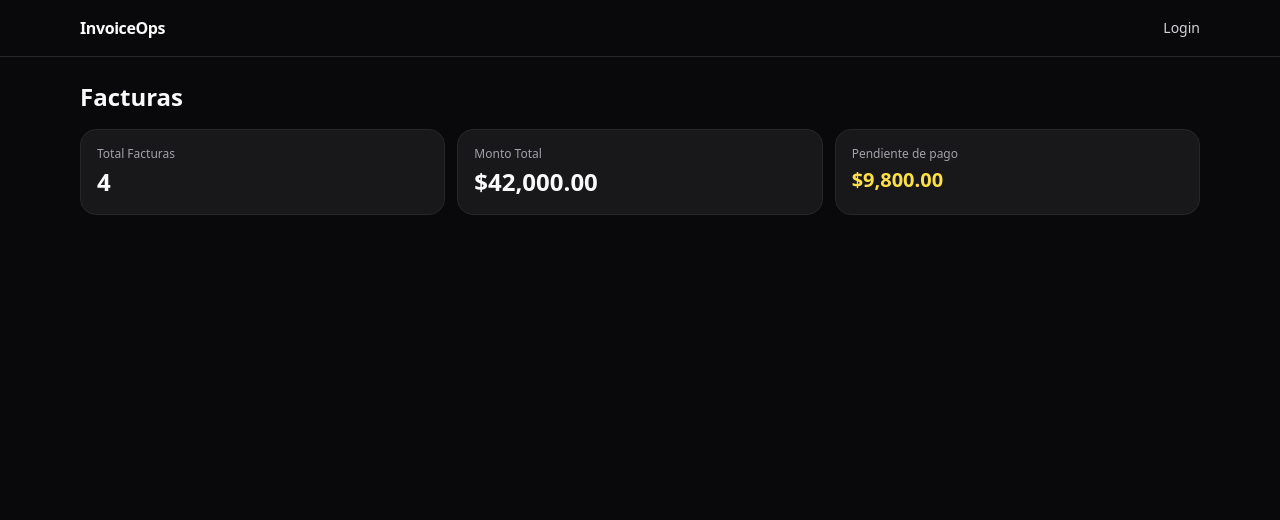
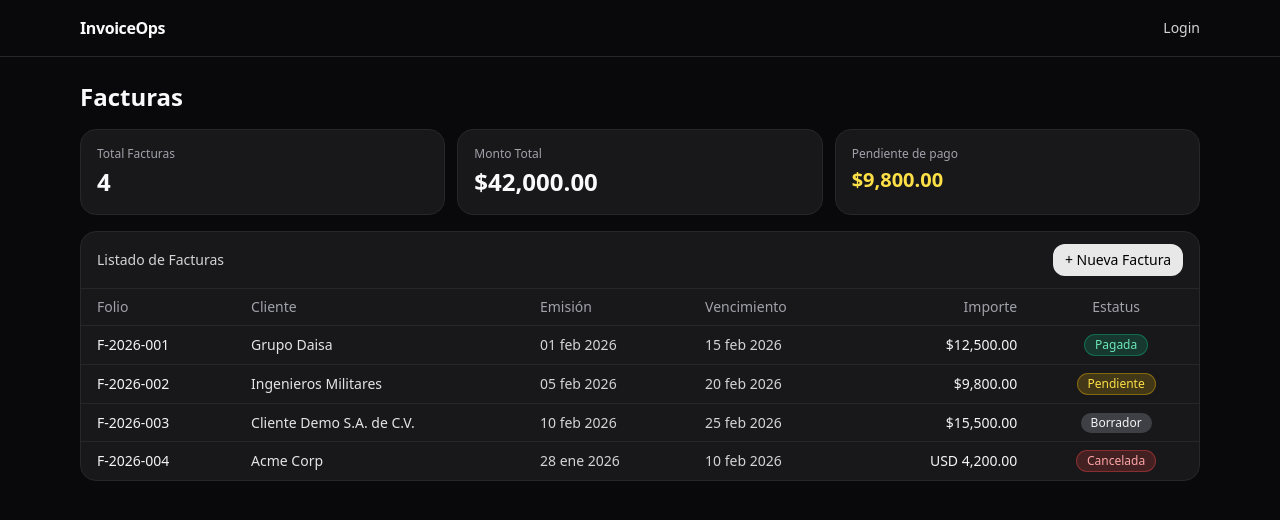
Before and after one commit to DelaO888/invoiceops-react, a React (Vite) app: page / in a window 1280 px wide. Shown: the top 520 px of the page. Built offline with nearby package versions, Linux system fonts and the light colour scheme.

Commit message:
agregando tabla de facturas

```diff
--- a/src/features/invoices/pages/InvoicesPage.tsx
+++ b/src/features/invoices/pages/InvoicesPage.tsx
@@ -33,9 +33,132 @@ const totalPending = invoices.filter((inv) => inv.status === "pending").reduce((
           </p>
         </div>
       </div>
+
+     {/* Tabla */}
+
+     <div className="rounded-2xl border border-zinc-800 bg-zinc-900">
+      <div className="border-b border-zinc-800 px-4 py-3 flex items-center justify-between">
+        <p className="text-sm text-zinc-300">
+          Listado de Facturas
+        </p>
+        <button className="rounded-xl bg-white/90 text-black px-3 py-1.5 text-sm font-medium hover:bg-white">
+          + Nueva Factura
+        </button>
+      </div>
+
+{isLoading && (<div className="p-4 text-sm text-zinc-400">Cargando Facturas...</div>)}
+
+ {isError && (
+          <div className="p-4 text-sm text-red-400">
+            Error al cargar facturas: {(error as Error).message}
+          </div>
+        )}
+
+{!isLoading && !isError && (
+  <div className="overflow-x-auto">
+    <table className="min-w-full text-sm">
+      <thead className="bg-zinc-900/80 border-b border-zinc-800">
+        <tr>
+            <th className="px-4 py-2 text-left font-medium text-zinc-400">
+              Folio
+            </th>
+             <th className="px-4 py-2 text-left font-medium text-zinc-400">
+                    Cliente
+                  </th>
+                  <th className="px-4 py-2 text-left font-medium text-zinc-400">
+                    Emisión
+                  </th>
+                  <th className="px-4 py-2 text-left font-medium text-zinc-400">
+                    Vencimiento
+                  </th>
+                  <th className="px-4 py-2 text-right font-medium text-zinc-400">
+                    Importe
+                  </th>
+                  <th className="px-4 py-2 text-center font-medium text-zinc-400">
+                    Estatus
+                  </th>
+        </tr>
+      </thead>
+      <tbody>
+        {invoices.map((inv) => (
+          <tr key={inv.id} className="border-t border-zinc-800 hover:bg-zinc-800/40">
+             <td className="px-4 py-2 font-medium text-zinc-100">
+                      {inv.number}
+                    </td>
+                    <td className="px-4 py-2 text-zinc-200">
+                      {inv.customerName}
+                    </td>
+                    <td className="px-4 py-2 text-zinc-300">
+                      {formatDate(inv.issueDate)}
+                    </td>
+                    <td className="px-4 py-2 text-zinc-300">
+                      {formatDate(inv.dueDate)}
+                    </td>
+                    <td className="px-4 py-2 text-right text-zinc-100">
+                      {formatCurrency(inv.amount, inv.currency)}
+                    </td>
+                    <td className="px-4 py-2 text-center">
+                      <StatusBadge status={inv.status} />
+                    </td>
+          </tr>
+        ))}
+      </tbody>
+    </table>
+
+ {invoices.length === 0 && (
+              <div className="p-4 text-sm text-zinc-400">
+                No hay facturas por mostrar.
+              </div>
+            )}
+
+
+  </div>
+)}
+
+     </div>
+
+
     </div>
 
-//TABLA DE FACTURAS
+
+
+
 
   );
 }
+
+type StatusProps = {
+  status: "draft" | "pending" | "paid" | "cancelled";
+};
+
+function StatusBadge({ status }: StatusProps) {
+  const map: Record<StatusProps["status"], { label: string; className: string }> =
+    {
+      draft: {
+        label: "Borrador",
+        className: "bg-zinc-700 text-zinc-100",
+      },
+      pending: {
+        label: "Pendiente",
+        className: "bg-yellow-500/20 text-yellow-300 border border-yellow-500/40",
+      },
+      paid: {
+        label: "Pagada",
+        className: "bg-emerald-500/20 text-emerald-300 border border-emerald-500/40",
+      },
+      cancelled: {
+        label: "Cancelada",
+        className: "bg-red-500/20 text-red-300 border border-red-500/40",
+      },
+    };
+
+  const cfg = map[status];
+
+  return (
+    <span
+      className={`inline-flex items-center justify-center rounded-full px-2.5 py-0.5 text-xs font-medium ${cfg.className}`}
+    >
+      {cfg.label}
+    </span>
+  );
+}
```
